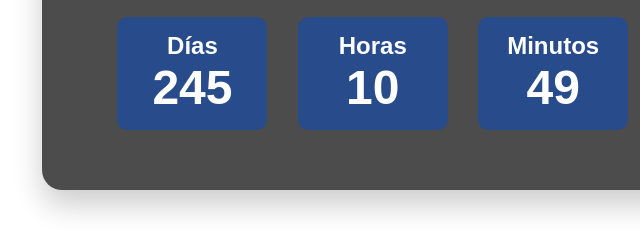
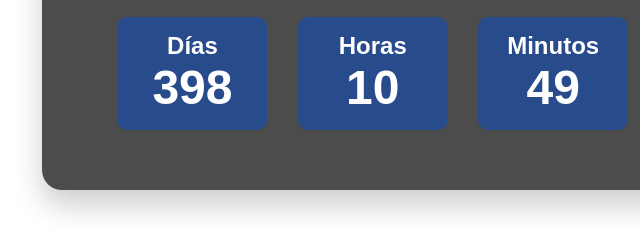
Before and after one commit to fuetelpoxo/contadorGTA6, a plain HTML site: page index.html in a window 1280 px wide. Shown: the part 399-629 px from the top of the page, 177-817 px from the left. Drawn offline with Linux system fonts and the light colour scheme.

Commit message:
Update index.html

```diff
--- a/index.html
+++ b/index.html
@@ -136,7 +136,7 @@
 
     <script>
         function actualizarContador() {
-            const fechaObjetivo = new Date('2026-05-26T00:00:00');
+            const fechaObjetivo = new Date('2026-10-26T00:00:00');
             const fechaActual = new Date();
 
             const diferencia = fechaObjetivo - fechaActual;
```
